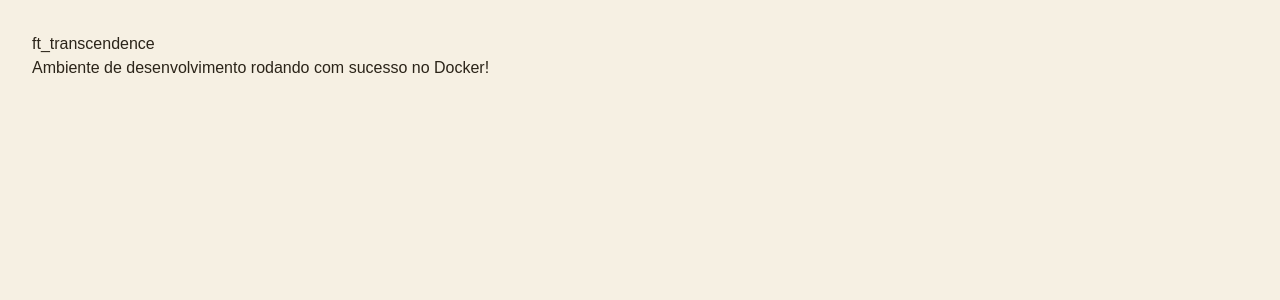
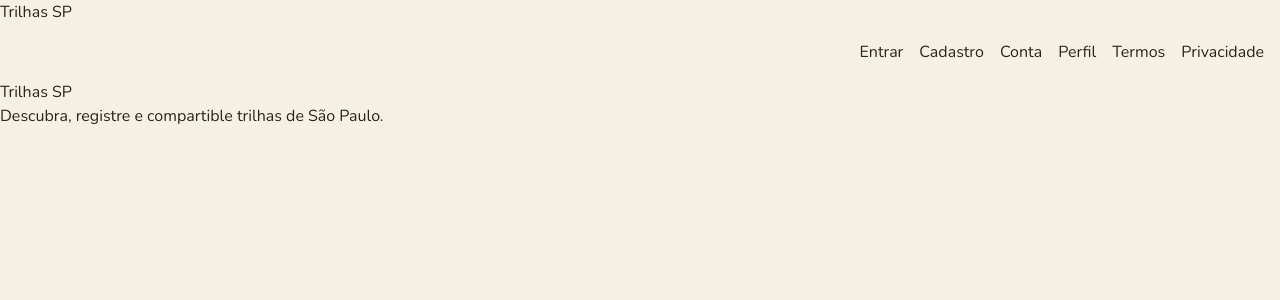
Before and after one commit to eduardo-keller/transcendence_trail_app, a Next.js app in the folder apps/web/: page / in a window 1280 px wide. Shown: the top 300 px of the page. Built offline with nearby package versions, Linux system fonts and the light colour scheme.

Commit message:
Adicionando uma navbar e uma pagina inicial para facilitar o teste das rotas.

```diff
--- a/apps/web/src/app/page.tsx
+++ b/apps/web/src/app/page.tsx
@@ -1,8 +1,15 @@
+import Link from "next/link";
+
+import { NavBar } from "@/components/navbar";
+
 export default function HomePage() {
-  return (
-    <main style={{ padding: '2rem', fontFamily: 'sans-serif' }}>
-      <h1>ft_transcendence</h1>
-      <p>Ambiente de desenvolvimento rodando com sucesso no Docker!</p>
-    </main>
+  return(
+    <>
+      <NavBar />
+      <main>
+        <h1>Trilhas SP</h1>
+        <p>Descubra, registre e compartible trilhas de São Paulo.</p>
+      </main>
+    </>
   );
 }
--- /dev/null
+++ b/apps/web/src/components/navbar.tsx
@@ -0,0 +1,19 @@
+import Link from "next/link";
+
+export function NavBar() {
+  return (
+    <main>
+      <h1>Trilhas SP</h1>
+      <nav>
+        <ul className="flex justify-end gap-4 p-4">
+          <li><Link href="/login">Entrar</Link></li>
+          <li><Link href="/cadastro">Cadastro</Link></li>
+          <li><Link href="/conta">Conta</Link></li>
+          <li><Link href="/profile">Perfil</Link></li>
+          <li><Link href="/termos">Termos</Link></li>
+          <li><Link href="/privacidade">Privacidade</Link></li>
+        </ul>
+      </nav>
+    </main>
+  );
+}
```
Also changed, not shown: apps/web/vitest.config.mts.
